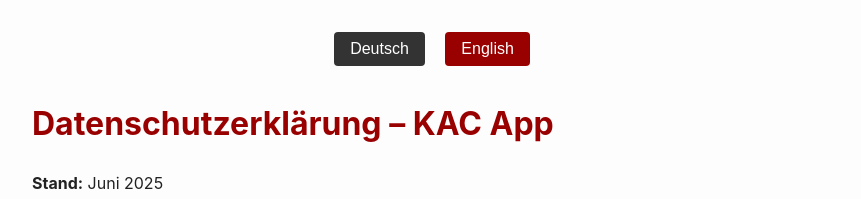
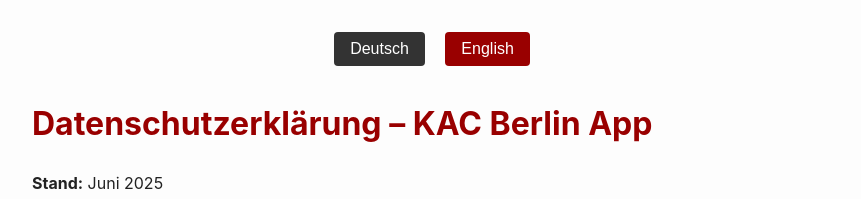
Before and after one commit to mdbeatzxf/kac-privacy, a plain HTML site: page index.html in a window 1280 px wide. Shown: the top 199 px of the page, without its empty margins (0-861 px from the left). Drawn offline with Linux system fonts and the light colour scheme.

Commit message:
Update index.html

```diff
--- a/index.html
+++ b/index.html
@@ -52,7 +52,7 @@
 
   <!-- German Version -->
   <div id="content-de" class="language-section active">
-    <h1>Datenschutzerklärung – KAC App</h1>
+    <h1>Datenschutzerklärung – KAC Berlin App</h1>
     <p><strong>Stand:</strong> Juni 2025</p>
     <p>
       Die KAC Berlin App erhebt selbst keine personenbezogenen Daten direkt auf dem Gerät. Die Nutzung der App erfolgt anonym, es sei denn, Sie entscheiden sich für die Anmeldung über Google (Social Login).
```
